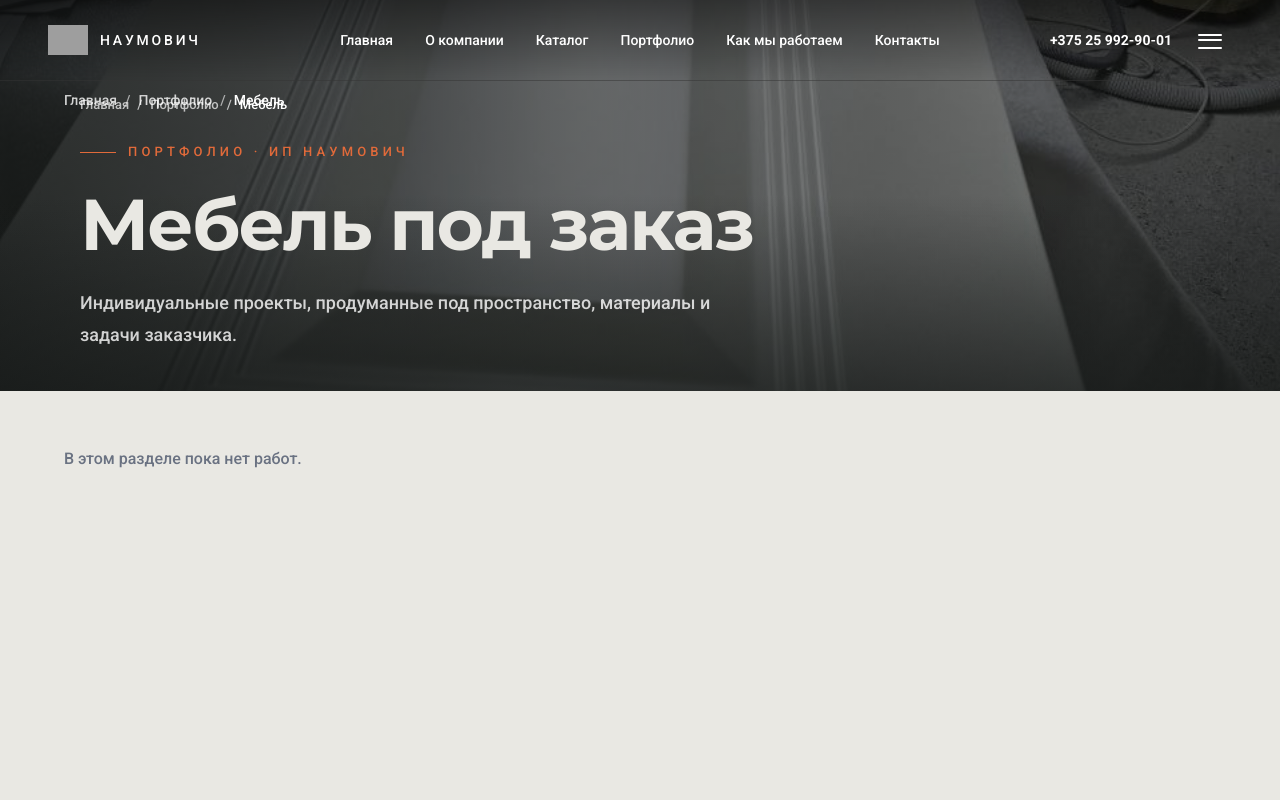
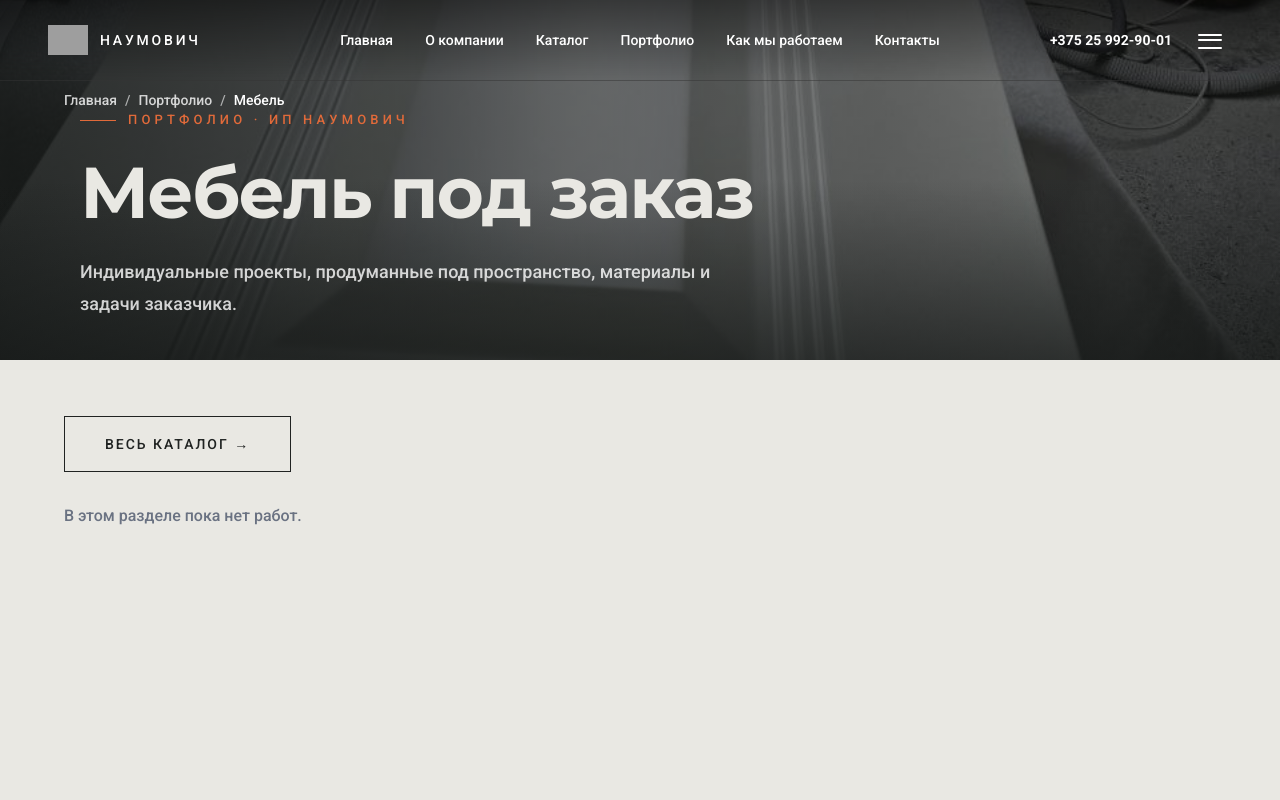
Before and after one commit to IljaBelousow/naumovich-site, a Next.js app: page /portfolio/furniture in a window 1280 px wide. Shown: the top 800 px of the page. Built offline with nearby package versions, Linux system fonts and the light colour scheme; grey boxes are pictures that could not be loaded.

Commit message:
Remove duplicate furniture breadcrumbs and add catalog button

```diff
--- a/src/app/portfolio/furniture/page.tsx
+++ b/src/app/portfolio/furniture/page.tsx
@@ -24,13 +24,6 @@ export default function PortfolioFurniturePage() {
         <div className="absolute inset-0 bg-gradient-to-r from-[#141716]/80 via-[#141716]/40 to-[#141716]/10" />
         <div className="absolute inset-0 bg-gradient-to-t from-[#141716]/65 via-transparent to-transparent" />
         <div className="relative mx-auto w-full max-w-[1500px] px-6 pb-8 pt-24 sm:px-12 sm:pb-10 lg:px-20">
-          <nav aria-label="Хлебные крошки" className="mb-7 flex flex-wrap items-center gap-2 text-xs text-white/70">
-            <Link href="/" className="transition-colors hover:text-white">Главная</Link>
-            <span aria-hidden="true">/</span>
-            <Link href="/portfolio" className="transition-colors hover:text-white">Портфолио</Link>
-            <span aria-hidden="true">/</span>
-            <span aria-current="page" className="text-white">Мебель</span>
-          </nav>
           <p className="about-intro mb-6 flex items-center gap-3 text-[11px] font-medium uppercase tracking-[0.32em] text-[#E16A3A]">
             <span className="h-px w-9 bg-[#E16A3A]" /> Портфолио · ИП Наумович
           </p>
@@ -44,6 +37,9 @@ export default function PortfolioFurniturePage() {
       </section>
 
       <div className="mx-auto w-full max-w-[1600px] px-5 py-10 sm:px-8 sm:py-14 lg:px-12 xl:px-16">
+        <div className="mb-8">
+          <Link href="/catalog" className="site-button">Весь каталог →</Link>
+        </div>
         <div className="grid grid-cols-2 gap-6 sm:grid-cols-3 lg:grid-cols-4">
           {items.length === 0 ? <p className="text-gray-500">В этом разделе пока нет работ.</p> : items.map((item) => (
             <Link key={item.slug} href={`/portfolio/${item.slug}`} className="group block">
```
